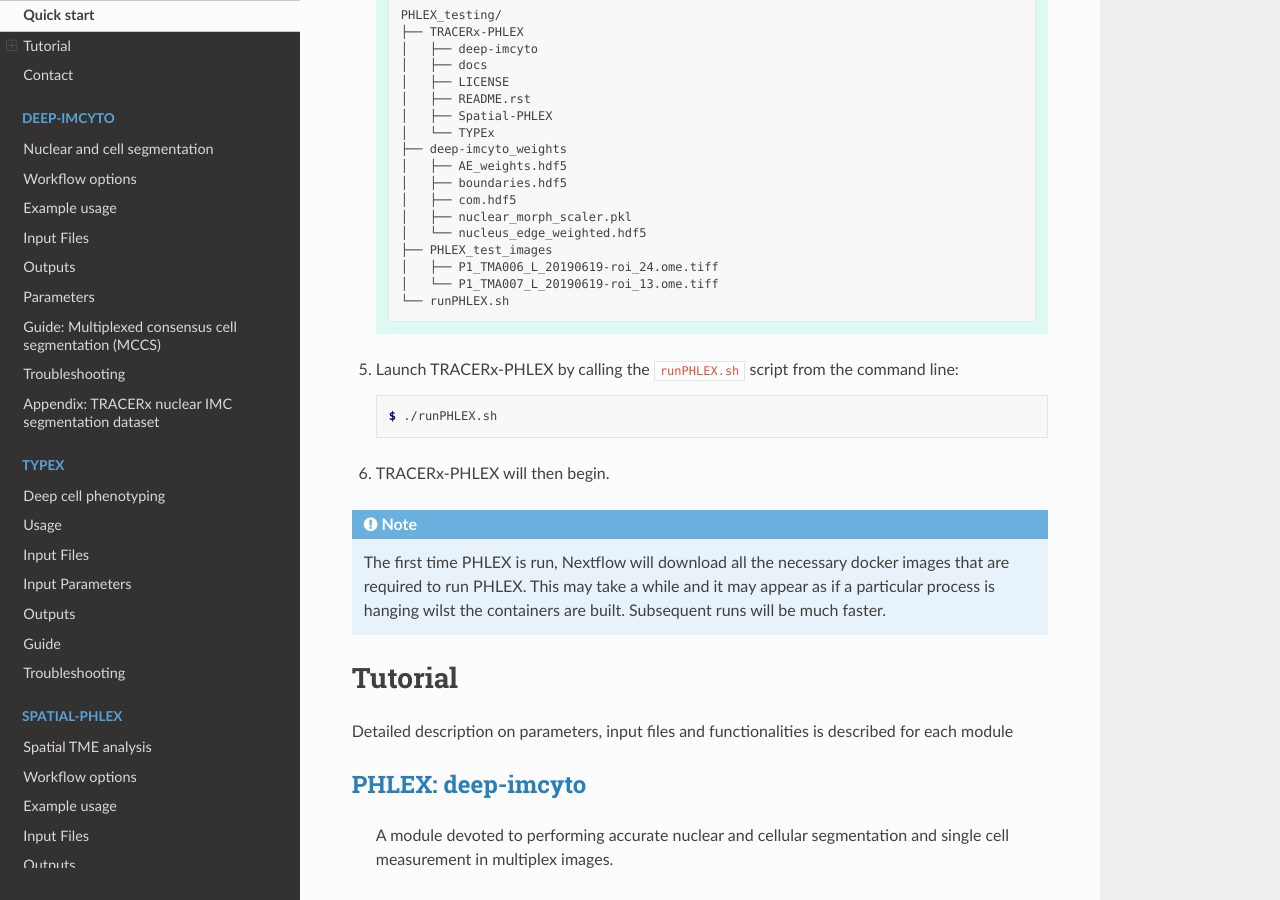
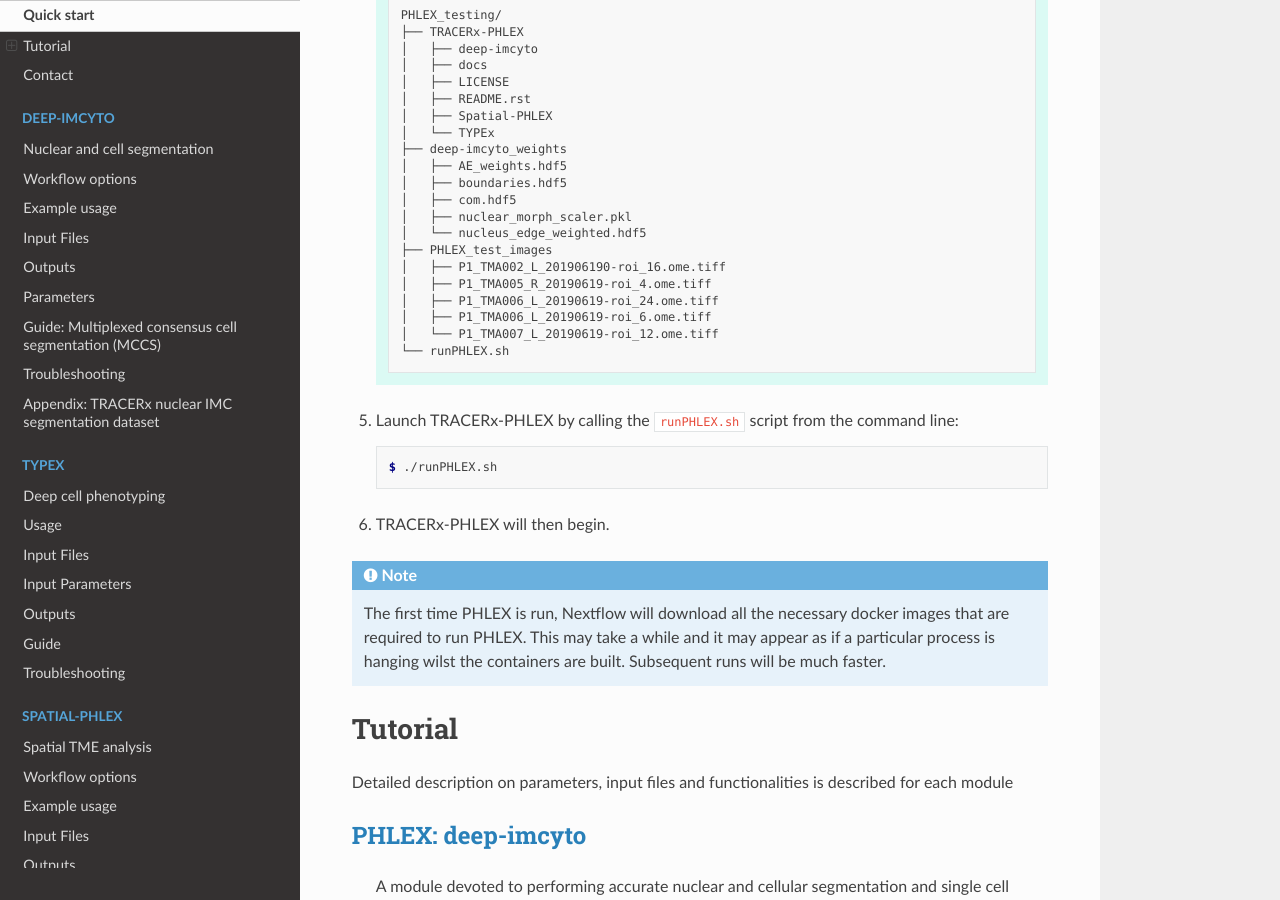
Before and after one commit to FrancisCrickInstitute/TRACERx-PHLEX, a Sphinx documentation site: the page built from docs/source/quickstart.rst, in a window 1280 px wide and 900 px high, scrolled down 628 px. Built offline with Sphinx 7.4.7 and the Read the Docs theme 2.0.0, drawn with Linux system fonts in a browser that asks for light colours.

Commit message:
Update quickstart.rst
Updated image IDs

```diff
--- a/docs/source/quickstart.rst
+++ b/docs/source/quickstart.rst
@@ -44,8 +44,11 @@ Quick start
          │   ├── nuclear_morph_scaler.pkl
          │   └── nucleus_edge_weighted.hdf5
          ├── PHLEX_test_images
+         │   ├── P1_TMA002_L_201906190-roi_16.ome.tiff
+         │   ├── P1_TMA005_R_20190619-roi_4.ome.tiff
          │   ├── P1_TMA006_L_20190619-roi_24.ome.tiff
-         │   └── P1_TMA007_L_20190619-roi_13.ome.tiff
+         │   ├── P1_TMA006_L_20190619-roi_6.ome.tiff
+         │   └── P1_TMA007_L_20190619-roi_12.ome.tiff
          └── runPHLEX.sh
 
 #. Launch TRACERx-PHLEX by calling the ``runPHLEX.sh`` script from the command line:
```
